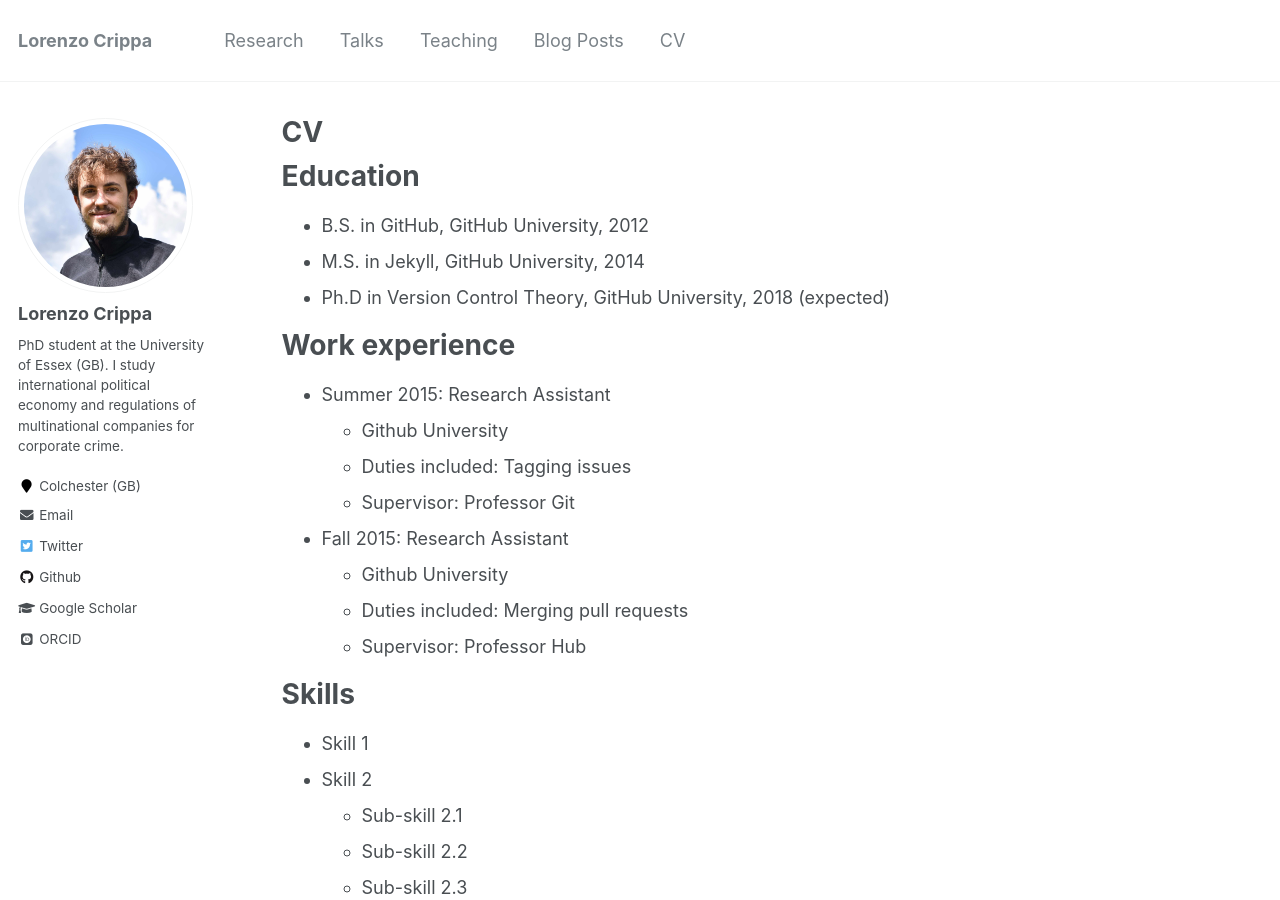
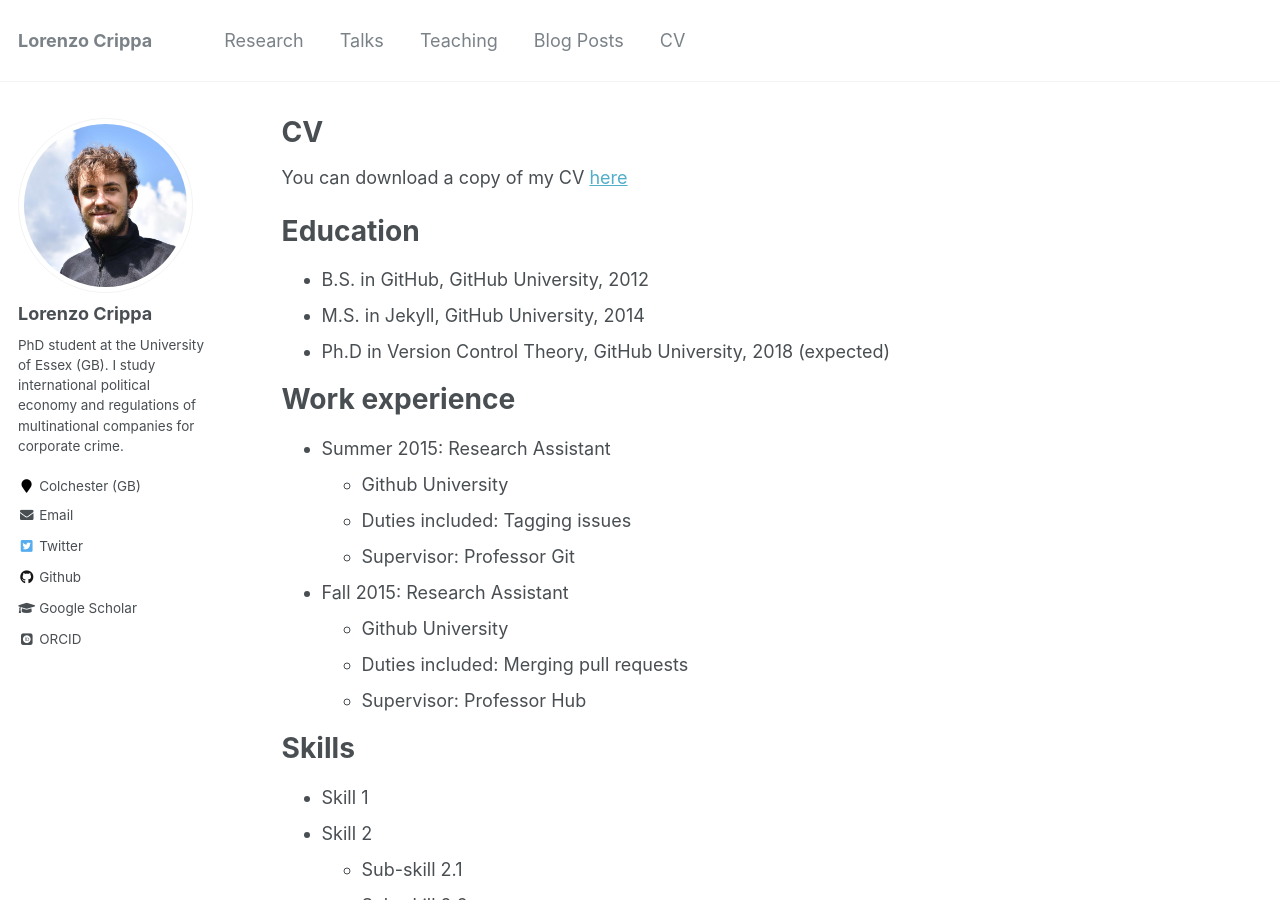
Before and after one commit to lorenzo-crippa/lorenzo-crippa.github.io, a Jekyll site: the page built from _pages/cv.md, in a window 1280 px wide and 900 px high. Built offline with Jekyll 4.4.1, drawn with Linux system fonts in a browser that asks for light colours; some web fonts are replaced.

Commit message:
Update cv

```diff
--- a/_pages/cv.md
+++ b/_pages/cv.md
@@ -8,6 +8,8 @@ redirect_from:
 ---
 
 {% include base_path %}
+
+You can download a copy of my CV [here](https://lorenzo-crippa.github.io/files/cv.pdf)
 
 Education
 ======
```
Also changed, not shown: 1 other file.
